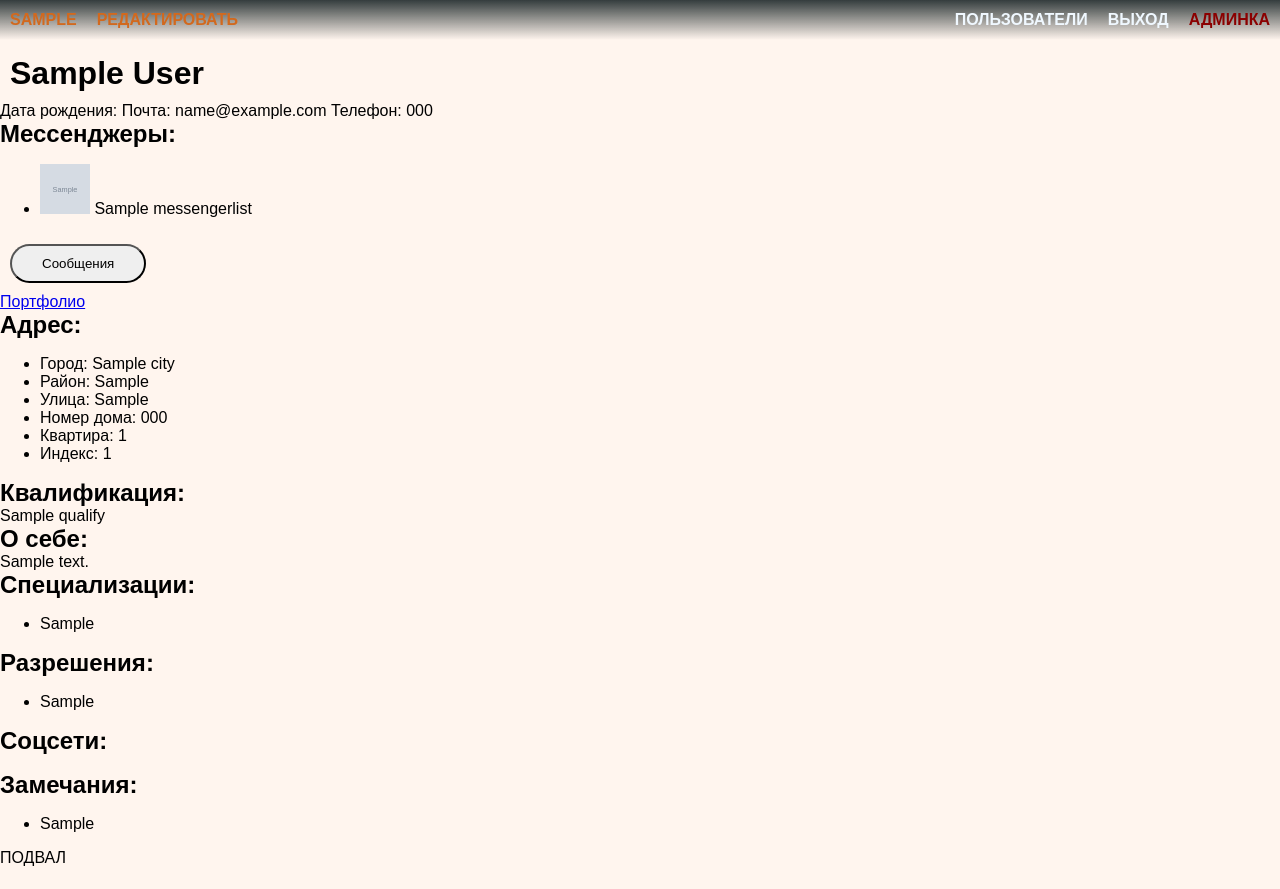
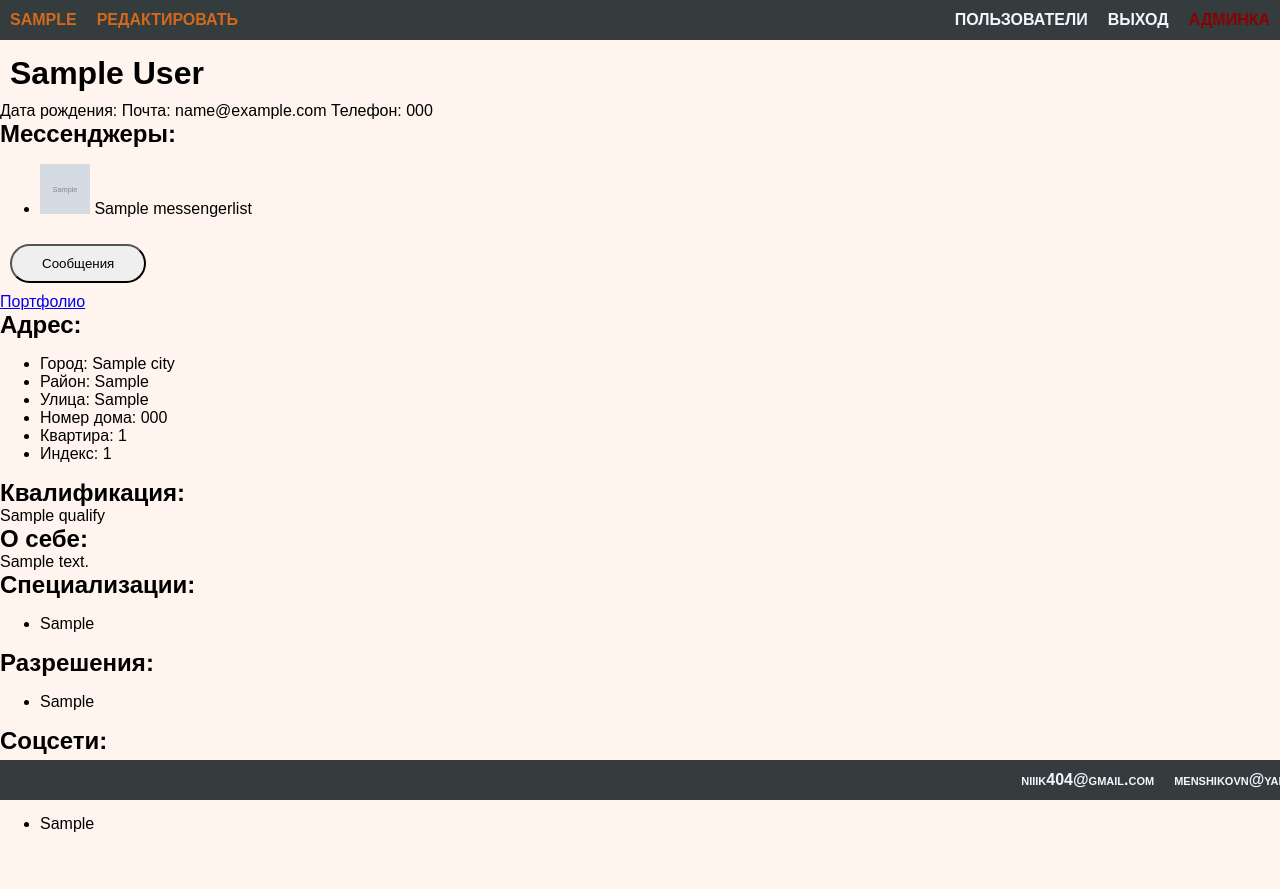
Before and after one commit to Niiik27/Diplom, a Django app: a page that uses templates/base.html in a window 1280 px wide. Before the commit the page ends 866 px from the top, so only its background shows below. Run offline with Django 5.2, Linux system fonts and the light colour scheme; a user stored in the database is signed in; tables that the repository leaves empty hold one stand-in row (values such as "Sample post"); grey boxes marked "Sample" are stand-in pictures.

Commit message:
Подправил чат и мелочи, чтоб не раздражали

```diff
--- a/portfolio/static/portfolio/css/style.css
+++ b/portfolio/static/portfolio/css/style.css
@@ -167,6 +167,7 @@ label{
     font-weight: bold;
     color: #ffedd7;
     font-size: 40px;
+
 }
 
 .btn-left{
--- a/profile/templates/view/index.html
+++ b/profile/templates/view/index.html
@@ -19,16 +19,15 @@
 
         <form id="new_img_form" class="hero new_edit_form"
               action="{% url 'message' recipient=profile_user.username username=username %}" method="POST"
-              enctype="multipart/form-data">
+              enctype="multipart/form-data" style="display: flex">
             {% csrf_token %}
             <input type="hidden" name="receiver_id" value="{{ profile_user.id }}">
 
             <button id="submitButton" class="button" type="submit" name="edit_btn" value="new_image">
                 Сообщения
             </button>
-
         </form>
-
+<!--        <a href="{% url 'message' recipient=profile_user.username username=username %}">Cообщения</a>-->
         {% if request.user.status.name != 'Заказчик' %}
         <a href="{% url 'portfolio' username=profile_user.username %}">Портфолио</a>
         {% endif %}
--- a/static/base/css/style.css
+++ b/static/base/css/style.css
@@ -1,5 +1,6 @@
 :root {
     --header-height: 40px;
+    --header-color: #343c3d;
 }
 
 * {
@@ -25,11 +26,17 @@ p {
 body {
     margin: 0;
     padding-top: calc(var(--header-height) + 5px);
+    padding-bottom: calc(var(--header-height));
     background: seashell;
 }
 
 header {
-    background: linear-gradient(#343c3d 0px, transparent);
+    /*background: linear-gradient(var(--header-color) 0px, transparent);*/
+    background: var(--header-color);
+    top: 0;
+}
+
+.header {
     align-items: center;
     position: fixed;
     display: flex;
@@ -37,9 +44,34 @@ header {
     justify-content: space-between;
     min-width: 100%;
     min-height: var(--header-height);
-    top: 0;
     left: 0;
 }
+
+footer {
+    /*background: linear-gradient(transparent 0px, var(--header-color));*/
+    background: var(--header-color);
+    bottom: 0;
+    /*text-align: right;*/
+}
+
+.mails {
+    display: flex;
+    justify-content: space-between;
+    width: 18%;
+    margin-left: auto;
+    margin-right: 3%;
+}
+
+.mail {
+    text-decoration: none;
+    font-weight: bold;
+    /*text-transform: uppercase;*/
+    font-variant: small-caps;
+    appearance: auto;
+    padding: 0 10px;
+    color: aliceblue;
+}
+
 
 header a {
     text-decoration: none;
@@ -48,6 +80,7 @@ header a {
     font-variant: small-caps;
     appearance: auto;
     padding: 0 10px;
+
 }
 
 .header a:hover {
@@ -57,6 +90,7 @@ header a {
 .header a:active {
     color: red;
 }
+
 .container {
     display: flex;
     flex-direction: row;
@@ -66,8 +100,9 @@ header a {
     align-content: center;
     justify-content: space-between;
 }
+
 .avatar {
-   display: flex;
+    display: flex;
     flex-direction: row;
     justify-content: space-between;
 }
@@ -75,11 +110,18 @@ header a {
 .avatar a {
     color: chocolate;
 }
+
 .avatar a:hover {
     color: aliceblue;
 }
 
 .menu a {
+    text-decoration: none;
+    font-weight: bold;
+    text-transform: uppercase;
+    font-variant: small-caps;
+    appearance: auto;
+    padding: 0 10px;
     color: aliceblue;
 }
 
@@ -94,6 +136,7 @@ header a {
 .menu .admin {
     color: darkred;
 }
+
 /*.header-wrapper {*/
 /*    display: flex;*/
 /*    flex-direction: row;*/
--- a/templates/base.html
+++ b/templates/base.html
@@ -7,8 +7,7 @@
     <meta charset="UTF-8">
     <meta name="viewport"content="width=device-width, user-scalable=no, initial-scale=1.0, maximum-scale=1.0, minimum-scale=1.0">
     <meta http-equiv="X-UA-Compatible" content="ie=edge">
-
-        <title>{{ page_name }}</title>
+    <title>Brigada73/{{ page_style }}</title>
     <link rel="stylesheet" href="{% static 'base/css/style.css' %}">
     <link rel="stylesheet" href="{% static '' %}{{ page_style }}/css/style.css">
     <link rel="shortcut icon" type="image/png" href="{% static 'imgs/favicon.ico' %}"/>
--- a/templates/footer.html
+++ b/templates/footer.html
@@ -1,3 +1,6 @@
-<div>
-ПОДВАЛ
-    </div>
+<footer class="header">
+    <p class="mails">
+    <a href="niiik404@gmail.com" class="mail">niiik404@gmail.com</a>
+    <a href="menshikovn@yandex.ru" class="mail">menshikovn@yandex.ru</a>
+    </p>
+</footer>
--- a/templates/header.html
+++ b/templates/header.html
@@ -15,9 +15,8 @@
 
             <div class="menu">
                 {% if user.is_authenticated == False %}
-                <a href="{% url 'login' %}" class="h-75 btn btn-outline-dark  ms-2" type="button">Вход</a>
+                <a href="{% url 'login' %}" class="" type="button">Вход</a>
                 {% else %}
-<!--                <a href="{% url 'profile' username=request.user.username %}" class="" type="button">Профиль</a>-->
 
                 <a href="{% url 'users'  %}" class="" type="button">Пользователи</a>
                 <a href="{% url 'profile' 'logout' %}" class="" type="button">Выход</a>
```
Also changed, not shown: _Brigada73/consumers.py (+17 -62 lines), message/models.py (+0 -9 lines), message/static/message/css/style.css (+47 -3 lines), message/templates/message/index.html (+17 -9 lines), static/imgs/favicon.ico (added).
